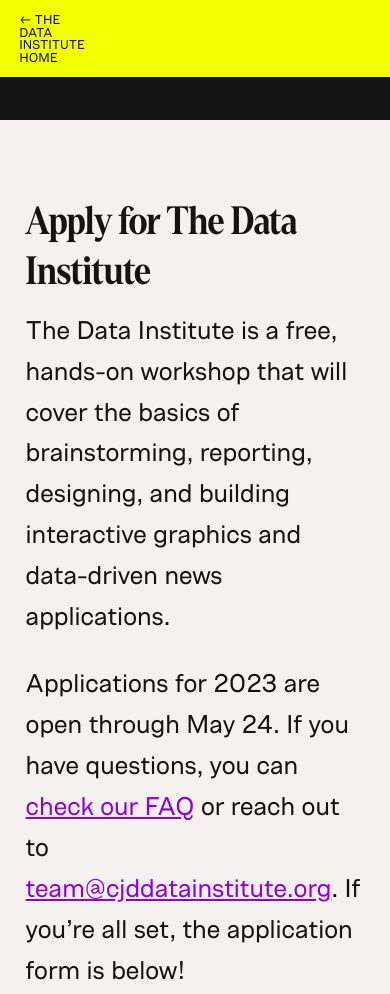
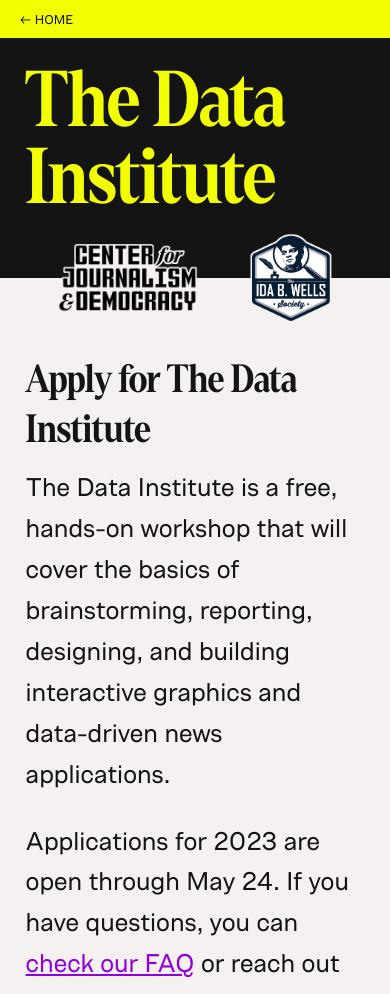
Before and after one commit to OpenNews/datainstitute-website, a Jekyll site: the page built from apply.md, in a window 390 px wide. Shown: the top 994 px of the page. Built offline with Jekyll 4.4.1, drawn with Linux system fonts in a browser that asks for light colours; a script that is not in the unit is left out.

Commit message:
style updates for apply page

```diff
--- a/_layouts/layout.html
+++ b/_layouts/layout.html
@@ -35,7 +35,7 @@
 </head>
 
 <body class="{% if page.section %}{{ page.section }}{% endif %}">
-    <header>
+    <header class="{{ page.section }}">
         <nav>
             <div class="page-container">
                 <ul>
@@ -46,25 +46,23 @@
                     <li><a href="/#free">It's Free</a></li>
                     <li><a href="/#faq">FAQ</a></li>
                     {% else %}
-                    <li><a href="/">&larr; The Data Institute Home</a></li>
+                    <li><a href="/">&larr;&nbsp;Home</a></li>
                     {% endif %}
                 </ul>
             </div>
         </nav>
         <div class="page-container">
+            <h1><a href="/">The Data Institute</a></h1>
             {% if page.section == "homepage" %}
-            <h1 class="{{ page.section }}"><a href="/">The Data Institute</a></h1>
             <p class="page-intro">The Data Institute is a collaboration between The Center for Journalism & Democracy and the Ida B. Wells Society for Investigative Reporting.</p>
             {% endif %}
         </div>
-        {% if page.section == "homepage" %}
         <div class="page-container">
             <ul class="partner-logos">
                 <li class="cjd"><a href="https://cfjd.howard.edu/"><img src="/media/img/cjd_logo.png"></a></li>
                 <li class="ida"><a href="http://idabwellssociety.org/"><img src="/media/img/ida_logo.png"></a></li>
             </ul>
         </div>
-        {% endif %}
     </header>
 
     <main>
--- a/apply.md
+++ b/apply.md
@@ -9,4 +9,4 @@ The Data Institute is a free, hands-on workshop that will cover the basics of br
 
 Applications for 2023 are open through May 24. If you have questions, you can [check our FAQ](/#faq) or reach out to [team@cjddatainstitute.org](mailto:team@cjddatainstitute.org). If you're all set, the application form is below!
 
-<script src="https://static.airtable.com/js/embed/embed_snippet_v1.js"></script><iframe class="airtable-embed airtable-dynamic-height" src="https://airtable.com/embed/shrC5s1Jzf9tqZd4t?backgroundColor=green" frameborder="0" onmousewheel="" width="100%" height="4367" style="background: transparent; 1px solid rgba(20, 20, 20, .2);"></iframe>
+<script src="https://static.airtable.com/js/embed/embed_snippet_v1.js"></script><iframe class="airtable-embed airtable-dynamic-height" src="https://airtable.com/embed/shrC5s1Jzf9tqZd4t" frameborder="0" onmousewheel="" width="100%" height="4367"></iframe>
--- a/media/css/style.css
+++ b/media/css/style.css
@@ -154,11 +154,14 @@ header nav a:hover {
 header h1 {
     font-family: "Denton Condensed Bold", sans-serif;
     color: #f2ff00; /* yellow */
-    font-size: 7em;
+    font-size: 4em;
     line-height: 1;
     padding: 0;
     margin: .33em 0 .2em 0;
     text-align: center;
+}
+header.homepage h1 {
+    font-size: 7em;
 }
 header h1 a {
     text-decoration: none;
@@ -171,7 +174,7 @@ header .page-intro {
     font-style: italic;
     font-size: 1.3em;
     line-height: 1.2;
-    margin-bottom: .5em;
+    margin-bottom: 1.5em;
 }
 header ul.partner-logos {
     margin: 0 0 0 0;
@@ -181,16 +184,27 @@ header ul.partner-logos {
     align-items: center;
     justify-content: center;
     height: inherit;
+    margin-bottom: -80px;
+}
+header.homepage ul.partner-logos {
     margin-bottom: -110px;
 }
 header ul.partner-logos li {
     list-style: none;
-    padding: 1em 1.5em 0;
+    padding: 0 1.5em 0;
 }
+
 header ul.partner-logos li.cjd img {
+    height: 70px;
+}
+header ul.partner-logos li.ida img {
+    height: 90px;
+}
+
+header.homepage ul.partner-logos li.cjd img {
     height: 120px;
 }
-header ul.partner-logos li.ida img {
+header.homepage ul.partner-logos li.ida img {
     height: 160px;
 }
 
@@ -282,11 +296,13 @@ main input {
 
 #conduct {
     margin-top: 3em;
-    border: 1px solid rgba(20, 20, 20, .2);
-    background-color: #fff;
     padding: 0 2em 1em;
     font-size: .83em;
     line-height: 1.3;
+}
+#conduct, .airtable-embed {
+    background-color: #fff;
+    border: 1px solid rgba(20, 20, 20, .2);
 }
 #conduct h2 {
     margin-top: 1.3em;
@@ -383,6 +399,9 @@ footer #footer-nav a:hover {
         margin-top: 1em;
         display: inline-block;
     }
+    header h1 {
+        font-size: 3.5em;
+    }
 }
 
 @media screen and (max-width: 700px) {
@@ -398,20 +417,24 @@ footer #footer-nav a:hover {
     }
     header .page-intro {
         font-size: 1.2em;
+        margin-bottom: 1em;
     }
     header nav {
         font-size: .6em;
     }
     header h1 {
+        font-size: 3em;
+    }
+    header.homepage h1 {
         font-size: 6em;
     }
-    header ul.partner-logos {
+    header.homepage ul.partner-logos {
         margin-bottom: -97px;
     }
-    header ul.partner-logos li.cjd img {
+    header.homepage ul.partner-logos li.cjd img {
         height: 100px;
     }
-    header ul.partner-logos li.ida img {
+    header.homepage ul.partner-logos li.ida img {
         height: 130px;
     }
     .testimonials {
@@ -423,7 +446,7 @@ footer #footer-nav a:hover {
     header {
         margin-bottom: 3.5em;
     }
-    header h1 {
+    header.homepage h1 {
         font-size: 5em;
     }
     .sub-nav span {
@@ -441,7 +464,7 @@ footer #footer-nav a:hover {
     header nav {
         font-size: .5em;
     }
-    header h1 {
+    header.homepage h1 {
         font-size: 4em;
     }
     .page-intro .big-type {
@@ -449,17 +472,18 @@ footer #footer-nav a:hover {
     }
     header .page-intro {
         font-size: 1em;
+        margin-bottom: .75em;
     }
-    header ul.partner-logos {
+    header.homepage ul.partner-logos {
         margin-bottom: -88px;
     }
     header ul.partner-logos li {
-        padding: .5em 1em 0;
+        padding: 0 1em 0;
     }
-    header ul.partner-logos li.cjd img {
+    header.homepage ul.partner-logos li.cjd img {
         height: 80px;
     }
-    header ul.partner-logos li.ida img {
+    header.homepage ul.partner-logos li.ida img {
         height: 110px;
     }
 }
@@ -471,7 +495,7 @@ footer #footer-nav a:hover {
 }
 
 @media screen and (max-width: 420px) {
-    header h1 {
+    header h1, header.homepage h1 {
         font-size: 3em;
     }
     .page-intro .big-type {
@@ -480,13 +504,13 @@ footer #footer-nav a:hover {
     header .page-intro {
         font-size: .9em;
     }
-    header ul.partner-logos {
+    header.homepage ul.partner-logos {
         margin-bottom: -80px;
     }
-    header ul.partner-logos li.cjd img {
+    header.homepage ul.partner-logos li.cjd img {
         height: 70px;
     }
-    header ul.partner-logos li.ida img {
+    header.homepage ul.partner-logos li.ida img {
         height: 90px;
     }
 }
```
